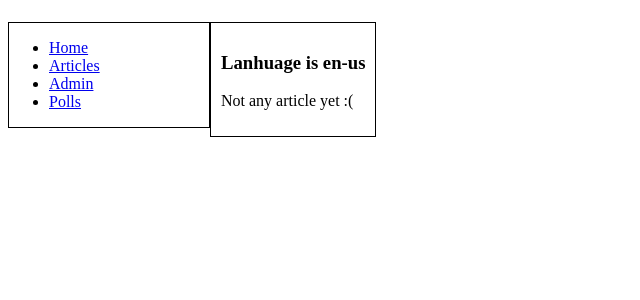
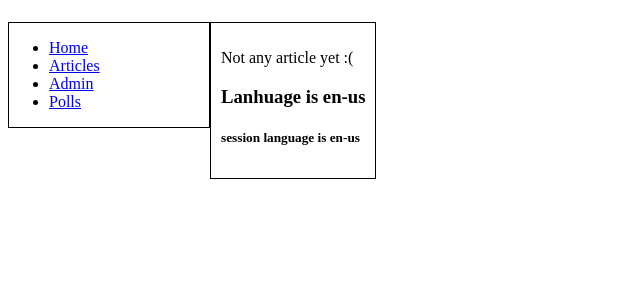
Before and after one commit to exploreshaifali/Poll-App, a Django app: page /articles/all/ in a window 1280 px wide. Shown: the part 58-358 px from the top of the page, without its empty margins (0-640 px from the left). Run offline with Django 3.2, Linux system fonts and the light colour scheme; data that the repository does not hold is empty.

Commit message:
Tried hand with session

```diff
--- a/articles/templates/articles/all.html
+++ b/articles/templates/articles/all.html
@@ -8,7 +8,7 @@
 {% endblock %}
 
 {% block content %}
-  <h3> Lanhuage is {{ language }} </h3>
+
   {% if articles_list.count > 0 %}
       <section>
           <p>All articles are follows:</p>
@@ -24,4 +24,6 @@
   {% else %}
   <p> Not any article yet :( </p>
   {% endif %}
+  <h3> Lanhuage is {{ language }} </h3>
+  <h5> session language is {{session_language}} </h5>
 {% endblock %}
--- a/articles/views.py
+++ b/articles/views.py
@@ -18,11 +18,17 @@ def article_all(request):
 	language = 'en-us' #will be stored in cookies
 	session_language = 'en-us' #will be stored in sessions
 
+	#getting value from cookies
 	if 'lang' in request.COOKIES:
 		language = request.COOKIES['lang']
 
+	#getting value from sessions
+	if 'lang' in request.session:
+		session_language = request.session['lang']
+
 	articles_list = Article.objects.all()
-	context = {'articles_list' : articles_list, 'language' : language}
+	context = {'articles_list' : articles_list,
+				'language' : language, 'session_language' : session_language}
 	return render(request, 'articles/all.html', context)
 
 def article(request, article_id):
@@ -34,6 +40,8 @@ def article(request, article_id):
 def language(request, language='en-us'):
 	response = HttpResponse("setting language to %s" % language)
 	response.set_cookie('lang', language)
+	request.session['lang'] = language
+
 	return response
 
 
```
